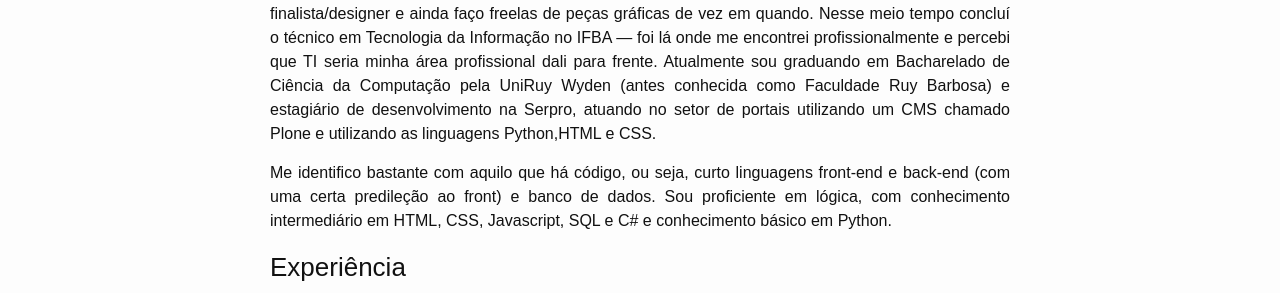
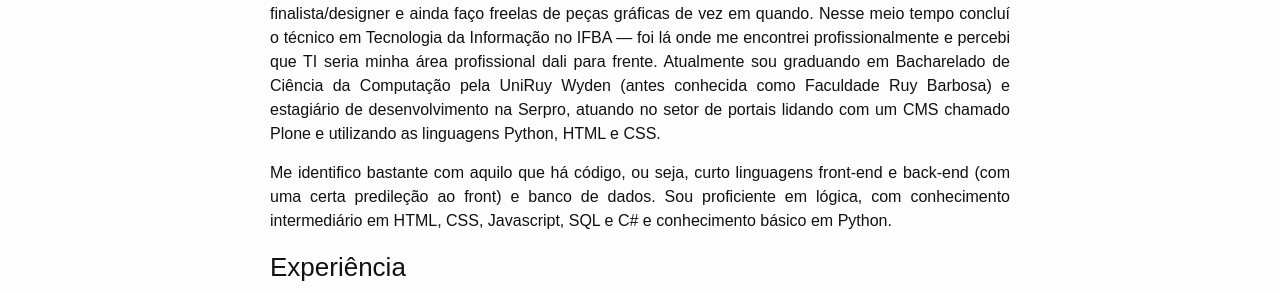
Before and after one commit to calazzza/calazzza.github.io, a Jekyll site: the page built from about.md, in a window 1280 px wide. Shown: the part 176-469 px from the top of the page. Built offline with Jekyll 4.4.1, drawn with Linux system fonts in a browser that asks for light colours; some web fonts are replaced; some of the changed text lies outside the part shown.

Commit message:
Fix about page

```diff
--- a/about.md
+++ b/about.md
@@ -4,7 +4,7 @@ title: Sobre mim
 permalink: /about/
 ---
 
-Me chamo **Thiago Calazans de Souza**, comecei minha trajetória profissional como arte finalista/designer e ainda faço freelas de peças gráficas de vez em quando. Nesse meio tempo concluí o técnico em Tecnologia da Informação no IFBA — foi lá onde me encontrei profissionalmente e percebi que TI seria minha área profissional dali para frente. Atualmente sou graduando em Bacharelado de Ciência da Computação pela UniRuy Wyden (antes conhecida como Faculdade Ruy Barbosa) e estagiário de desenvolvimento na Serpro, atuando no setor de portais utilizando um CMS chamado Plone e utilizando as linguagens Python,HTML e CSS.
+Me chamo **Thiago Calazans de Souza**, comecei minha trajetória profissional como arte finalista/designer e ainda faço freelas de peças gráficas de vez em quando. Nesse meio tempo concluí o técnico em Tecnologia da Informação no IFBA — foi lá onde me encontrei profissionalmente e percebi que TI seria minha área profissional dali para frente. Atualmente sou graduando em Bacharelado de Ciência da Computação pela UniRuy Wyden (antes conhecida como Faculdade Ruy Barbosa) e estagiário de desenvolvimento na Serpro, atuando no setor de portais lidando com um CMS chamado Plone e utilizando as linguagens Python, HTML e CSS.
 
 Me identifico bastante com aquilo que há código, ou seja, curto linguagens front-end e back-end (com uma certa predileção ao front) e banco de dados. Sou proficiente em lógica, com conhecimento intermediário em HTML, CSS, Javascript, SQL e C# e conhecimento básico em Python.
 
```
